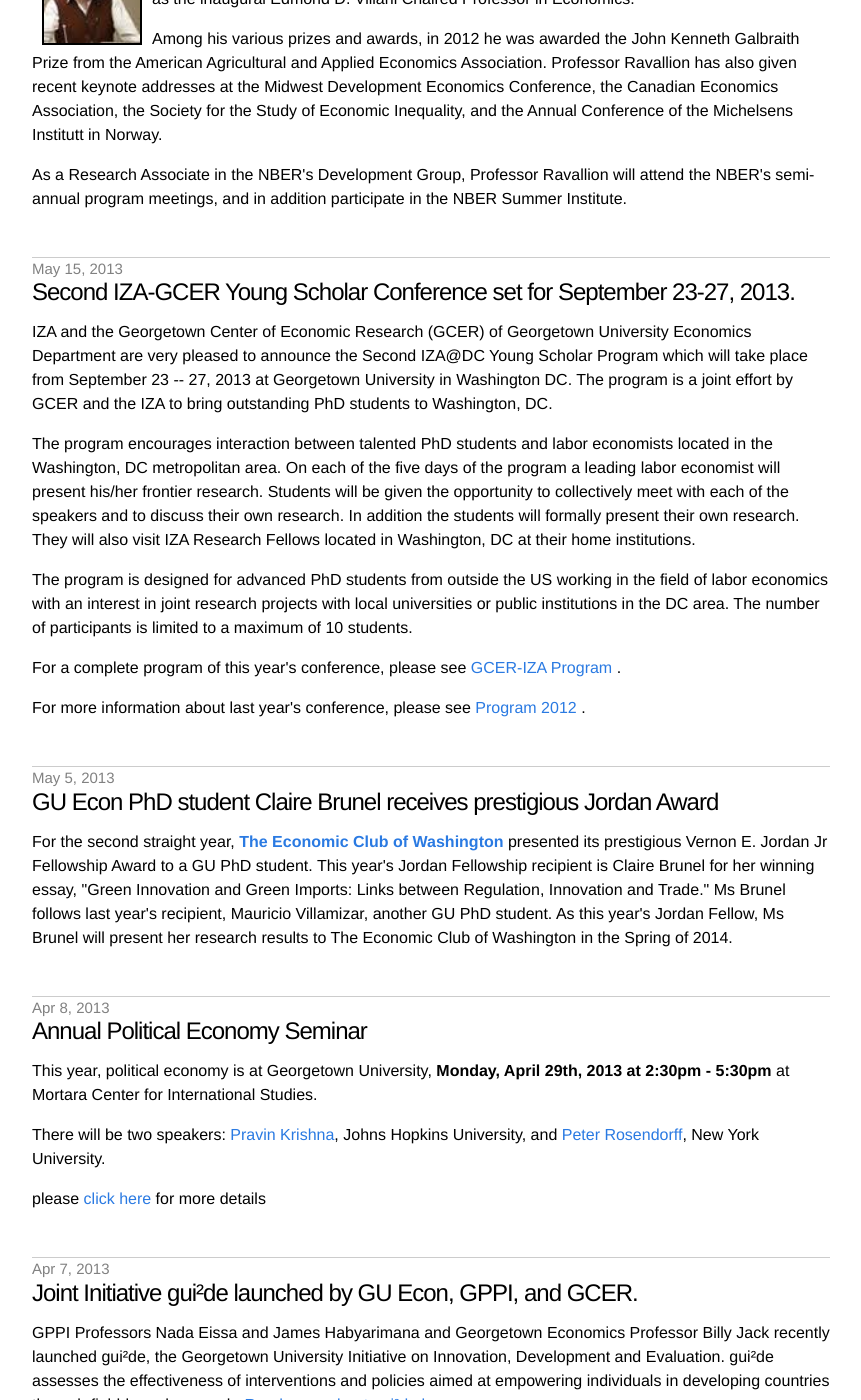
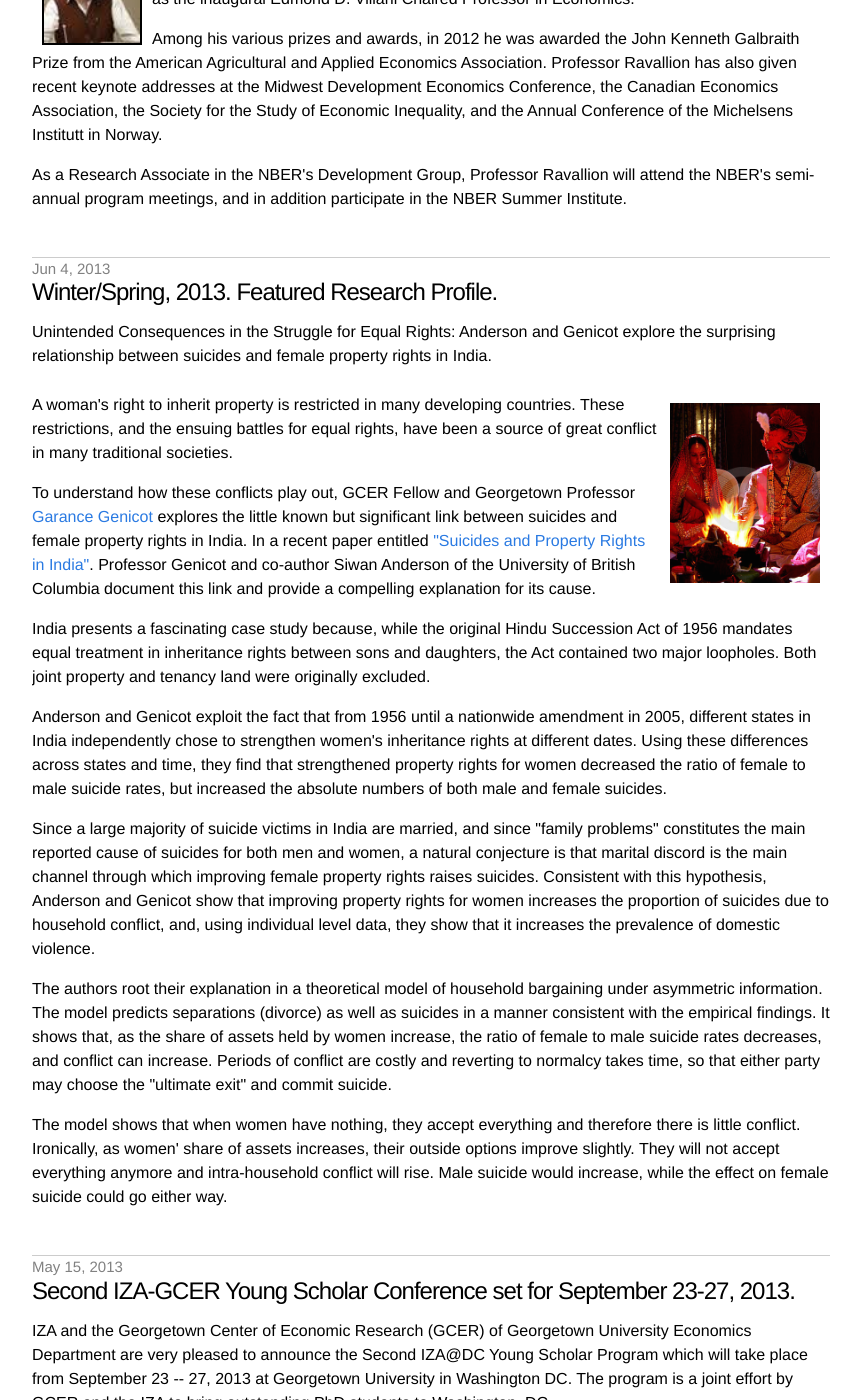
Before and after one commit to georgetown-econ/gcer, a Jekyll site: the page built from archive/all.html, in a window 1280 px wide and 1400 px high, scrolled down 12361 px. Shown: the whole window, without its empty margins (380-1241 px from the left). Built offline with Jekyll 4.4.1, drawn with Linux system fonts in a browser that asks for light colours.

Commit message:
Added missing research profile

```diff
--- /dev/null
+++ b/_posts/2013-06-04-23.html
@@ -0,0 +1,23 @@
+---
+layout: post
+title: "Winter/Spring, 2013. Featured Research Profile."
+date: 2013-06-04 00:00:00 +UTC
+---
+
+<h1> Unintended Consequences in the Struggle for Equal Rights: Anderson and Genicot explore the surprising relationship between suicides and female property rights in India.</h1>
+
+<img style="float: right; width: 150px; height: 180px; border: 1px; margin: 10px;" src="{{ site.baseurl }}/assets/images/WinterSpring2013.png" />
+
+<p>A woman's right to inherit property is restricted in many developing countries. These restrictions, and the ensuing battles for equal rights, have been a source of great conflict in many traditional societies.</p>
+
+<p>To understand how these conflicts play out, GCER Fellow and Georgetown Professor <a href="http://explore.georgetown.edu/people/gg58/">Garance Genicot</a> explores the little known but significant link between suicides and female property rights in India. In a recent paper entitled <a href="http://faculty.georgetown.edu/gg58/Isuicides.pdf">"Suicides and Property Rights in India"</a>. Professor Genicot and co-author Siwan Anderson of the University of British Columbia document this link and provide a compelling explanation for its cause.</p>
+
+<p>India presents a fascinating case study because, while the original Hindu Succession Act of 1956 mandates equal treatment in inheritance rights between sons and daughters, the Act contained two major loopholes. Both joint property and tenancy land were originally excluded.</p>
+
+<p>Anderson and Genicot exploit the fact that from 1956 until a nationwide amendment in 2005, different states in India independently chose to strengthen women's inheritance rights at different dates. Using these differences across states and time, they find that strengthened property rights for women decreased the ratio of female to male suicide rates, but increased the absolute numbers of both male and female suicides.</p>
+
+<p>Since a large majority of suicide victims in India are married, and since "family problems" constitutes the main reported cause of suicides for both men and women, a natural conjecture is that marital discord is the main channel through which improving female property rights raises suicides. Consistent with this hypothesis, Anderson and Genicot show that improving property rights for women increases the proportion of suicides due to household conflict, and, using individual level data, they show that it increases the prevalence of domestic violence.</p>
+
+<p>The authors root their explanation in a theoretical model of household bargaining under asymmetric information. The model predicts separations (divorce) as well as suicides in a manner consistent with the empirical findings. It shows that, as the share of assets held by women increase, the ratio of female to male suicide rates decreases, and conflict can increase. Periods of conflict are costly and reverting to normalcy takes time, so that either party may choose the "ultimate exit" and commit suicide.</p>
+
+<p>The model shows that when women have nothing, they accept everything and therefore there is little conflict. Ironically, as women' share of assets increases, their outside options improve slightly. They will not accept everything anymore and intra-household conflict will rise. Male suicide would increase, while the effect on female suicide could go either way.</p>
--- a/research.html
+++ b/research.html
@@ -20,8 +20,8 @@
     <div class="section with-line">
       <h2>Previously Featured Research Profiles:</h2>
       <p><a href="/archive/all#/2014/04/13/Feature-Research-Profile">Fall 2013 Featured Research Profile: </a>Oh what a tangled web we weave... Anderson and Smith explore the dilemmas of deception.</p>
-      <p><a href="/archive">Winter/Spring 2013 Featured Research Profile: </a>   Unintended Consequences in the Struggle for Equal Rights: Anderson and Genicot explore the surprising relationship between suicides and female property rights in India.</p>
-      <p><a href="/archive/all#/2013/04/01/35">Fall 2012 Featured Research Profile: </a>: Gale and O'Brien sing the blues over Use-or-Lose!</p>
+      <p><a href="/archive/all#/2013/06/04/23">Winter/Spring 2013 Featured Research Profile: </a>   Unintended Consequences in the Struggle for Equal Rights: Anderson and Genicot explore the surprising relationship between suicides and female property rights in India.</p>
+      <p><a href="/archive/all#/2013/04/01/35">Fall 2012 Featured Research Profile: </a>Gale and O'Brien sing the blues over Use-or-Lose!</p>
       <p><a href="/archive/all#/2012/06/03/44">Spring/Summer 2012 Featured Research Profile:</a>"What a piece of work is a man! How noble in Reason! How infinite in faculties!" <em>...  But how much is he worth? </em> Huggett and Kaplan provide an answer.
       <p><a href="/archive/all#/2012/04/15/46">Winter 2012 Featured Research Profile: </a>  Happiness is in the air!   Levinson uses happiness surveys to put a dollar value on air quality. </p>
       <p><a href="/archive/all#/2011/11/29/54">Fall 2011 Featured Research Profile: </a> Junior, the Risky Investment, Grandma, the Insurance Contract, and other bedtime stories as told by Gete and Porchia.</p>
```
Also changed, not shown: assets/images/WinterSpring2013.png (added).
